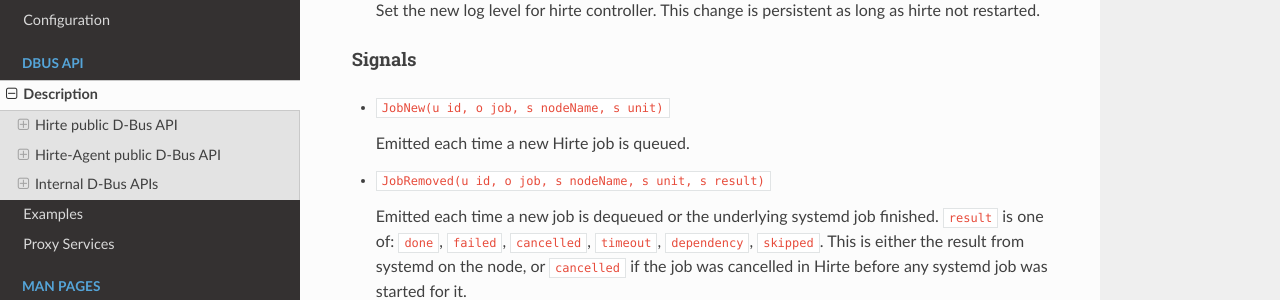
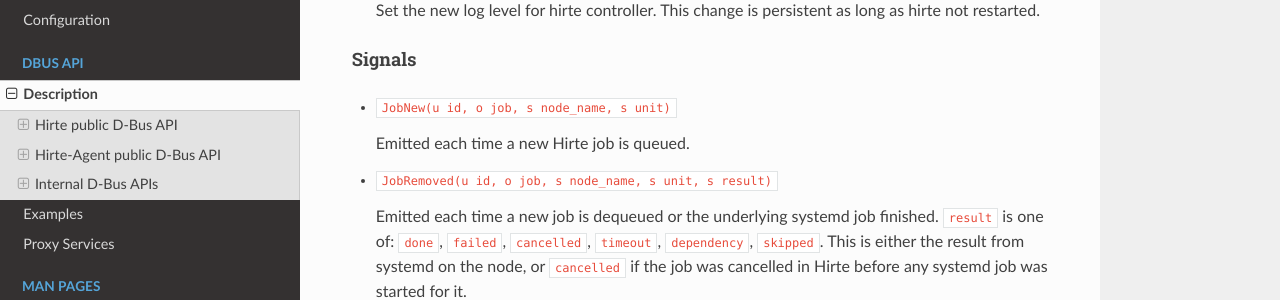
Before and after one commit to eclipse-bluechi/bluechi, an MkDocs documentation site: the page built from doc/docs/api/description.md, in a window 1280 px wide and 900 px high, scrolled down 972 px. Shown: the part 159-459 px from the top of the window. Built offline with MkDocs 1.6.1, drawn with Linux system fonts in a browser that asks for light colours; nearby versions of some CDN libraries; some of the changed text lies outside the part shown.

Commit message:
Snake case parameters
Changed all parameters to be snake case.

Signed-off-by: Artiom Divak <adivak@redhat.com>

```diff
--- a/doc/docs/api/description.md
+++ b/doc/docs/api/description.md
@@ -47,11 +47,11 @@
 
 #### Signals
 
-  * `JobNew(u id, o job, s nodeName, s unit)`
+  * `JobNew(u id, o job, s node_name, s unit)`
 
     Emitted each time a new Hirte job is queued.
 
-  * `JobRemoved(u id, o job, s nodeName, s unit, s result)`
+  * `JobRemoved(u id, o job, s node_name, s unit, s result)`
 
     Emitted each time a new job is dequeued or the underlying systemd job finished. `result` is one of: `done`,
     `failed`, `cancelled`, `timeout`, `dependency`, `skipped`. This is either the result from systemd on the node, or
@@ -379,14 +379,14 @@
     This is equivalent to the Monitor signal, but for this node only. The same set of properties described there is
     supported here.
 
-  * `ProxyNew(s nodeName, s unitName, o proxy)`
+  * `ProxyNew(s node_name, s unit_name, o proxy)`
 
     Whenever a proxy service is running on the system with the node it calls into the node service, and the node service
     creates a new `org.containers.internal.Proxy` object and emits this signal to tell the manager about it. The manager
     will notice this and try to arrange that the requested unit is running on the requested node. If the unit is already
     running, when it is started, or when the start fails, the manager will call the `Ready()` method on it.
 
-  * `ProxyRemoved(s nodeName, s unitName)`
+  * `ProxyRemoved(s node_name, s unit_name)`
 
     This is emitted when a proxy is not needed anymore because the service requiring the proxy
     service is stopped.
```
